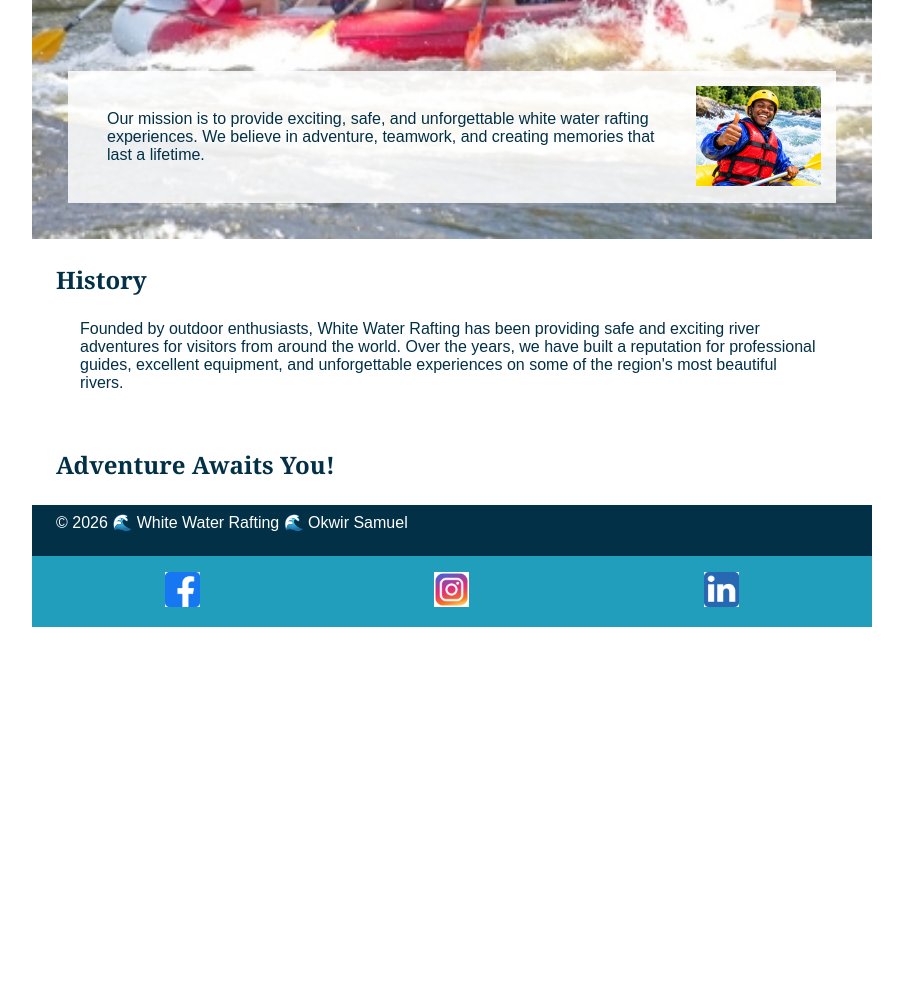
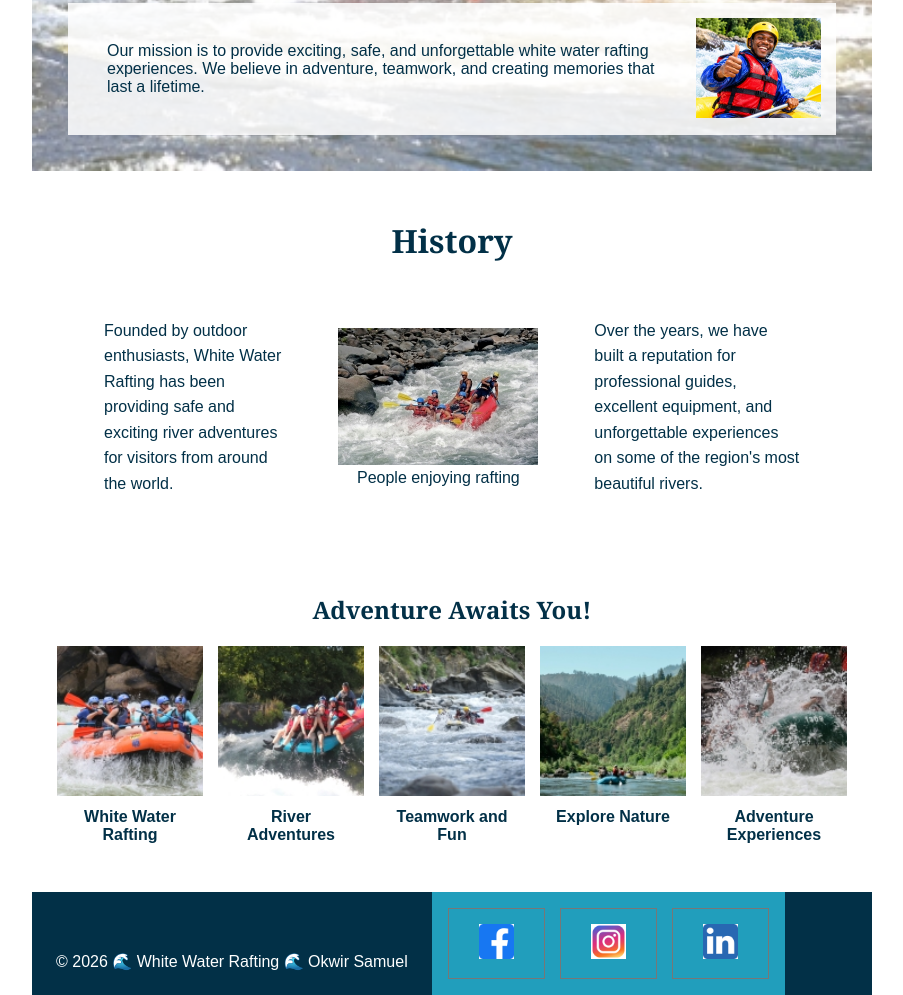
Before and after one commit to tsokwir/wdd130, a plain HTML site: page wwr/about.html in a window 1280 px wide. Shown: the part 526-1521 px from the top of the page, without its empty margins (188-1091 px from the left). Before the commit the page ends 1153 px from the top, so only its background shows below. Drawn offline with Linux system fonts and the light colour scheme.

Commit message:
# Modified: about.html # Modified: rafting.css

```diff
--- a/wwr/about.html
+++ b/wwr/about.html
@@ -11,7 +11,7 @@
 </head>
 
 <body>
-    <header>
+    <header class="grid">
         <img src="images/logo.png" alt="White Water Rafting logo">
         <nav>
             <ul>
@@ -40,14 +40,47 @@
             </article>
         </div>
 
-        <section>
+        <section class="history">
             <h2>History</h2>
-            <p>Founded by outdoor enthusiasts, White Water Rafting has been providing safe and exciting river adventures for visitors from around the world. Over the years, we have built a reputation for professional guides, excellent equipment, and unforgettable experiences on some of the region's most beautiful rivers.
-            </p>
+            <div class="history-content">
+                <p>Founded by outdoor enthusiasts, White Water Rafting has been providing safe and exciting river adventures for visitors from around the world.</p>
+                <figure>
+                    <img src="images/rafting.jpg" alt="People enjoying rafting">
+                    <figcaption>People enjoying rafting</figcaption>
+                </figure>
+                <p>Over the years, we have built a reputation for professional guides, excellent equipment, and unforgettable experiences on some of the region's most beautiful rivers.</p>
+            </div>
         </section>
 
-        <section>
+        <section class="adventure">
             <h2>Adventure Awaits You!</h2>
+            <div class="adventure-gallery">
+                <figure>
+                    <img src="images/rafting1.jpg" alt="People rafting through river rapids">
+                    <figcaption>White Water Rafting</figcaption>
+                </figure>
+
+                <figure>
+                    <img src="images/rafting2.jpg" alt="Rafters enjoying a river adventure">
+                    <figcaption>River Adventures</figcaption>
+                </figure>
+
+                <figure>
+                    <img src="images/rafting3.jpg" alt="People paddling together in a raft">
+                    <figcaption>Teamwork and Fun</figcaption>
+                </figure>
+
+                <figure>
+                    <img src="images/rafting4.jpg" alt="Beautiful river surrounded by nature">
+                    <figcaption>Explore Nature</figcaption>
+                </figure>
+
+                <figure>
+                    <img src="images/rafting5.jpg" alt="Rafting team navigating the rapids">
+                    <figcaption>Adventure Experiences</figcaption>
+                </figure>
+
+            </div>
         </section>
 
     </main>
--- a/wwr/styles/rafting.css
+++ b/wwr/styles/rafting.css
@@ -62,6 +62,8 @@ h1 {
 h2 {
     font-family: var(--heading-font);
     color: var(--primary-color);
+    text-align: center;
+
 }
 
 .hero article {
@@ -93,6 +95,29 @@ nav a {
     font-weight: bold;
 }
 
+nav ul {
+    display: flex;
+    flex-direction: row;
+    list-style: none;
+    justify-content: center;
+    align-items: center;
+    gap: 0;
+    padding: 0;
+}
+
+nav li {
+    margin: 0;
+}
+
+nav a {
+    display: block;
+    text-decoration: none;
+    color: black;
+    border: 1px solid #777;
+    padding: 15px 30px;
+    text-align: center;
+}
+
 p,
 section,
 article {
@@ -102,8 +127,31 @@ article {
 
 /* Header */
 header {
+    display: grid;
+    grid-template-columns: 120px 1fr 1fr;
+    align-items: center;
     background-color: var(--primary-color);
     color: var(--accent2-color);
+    padding: 20px;
+}
+
+.logo {
+    width: 120px;
+    justify-self: center;
+}
+
+header nav {
+    display: flex;
+    flex-direction: row;
+    justify-content: center;
+    align-items: center;
+}
+
+header nav a {
+    text-decoration: none;
+    color: var(--accent2-color);
+    border: 1px solid #777;
+    padding: 12px 30px;
 }
 
 header img {
@@ -112,8 +160,12 @@ header img {
 }
 
 /* Social Media Links */
-.socialmedia a {
+.socialmedia {
     text-decoration: none;
+    display: flex;
+    align-items: right;
+    justify-content: flex-end;
+    gap: 15px;
 }
 
 .socialmedia a img {
@@ -123,6 +175,87 @@ header img {
 
 /* Footer */
 footer {
+    display: flex;
     background-color: var(--primary-color);
     color: var(--accent2-color);
+    align-items: flex-end;
 }
+
+.history {
+    padding: 2rem;
+}
+
+.history h2 {
+    text-align: center;
+    margin-bottom: 2rem;
+    font-size: 2rem;
+}
+
+.history-content {
+    display: flex;
+    justify-content: space-between;
+    align-items: center;
+    gap: 2rem;
+}
+
+.history-left,
+.history-right {
+    flex: 1;
+}
+
+.history-image {
+    flex: 0 0 300px;
+    text-align: center;
+}
+
+.history-image img {
+    width: 300px;
+    height: 200px;
+    object-fit: cover;
+    border-radius: 15px;
+    display: block;
+}
+
+.history-content figure {
+    margin: 0;
+    text-align: center;
+}
+
+.history-content p {
+    line-height: 1.6;
+}
+
+/* Adventure Section */
+.adventure {
+    padding: 20px;
+    margin: 20px 5px;
+}
+
+.adventure h2 {
+    text-align: center;
+    font-family: var(--heading-font);
+    margin-bottom: 20px;
+}
+
+.adventure-gallery {
+    display: grid;
+    grid-template-columns: repeat(5, 1fr);
+    gap: 15px;
+}
+
+.adventure-gallery figure {
+    margin: 0;
+    text-align: center;
+}
+
+.adventure-gallery img {
+    width: 100%;
+    height: 150px;
+    object-fit: cover;
+}
+
+.adventure-gallery figcaption {
+    font-weight: bold;
+    padding: 8px;
+    color: var(--primary-color);
+}
```
Also changed, not shown: wwr/images/rafting.jpg (added), wwr/images/rafting1.jpg (added), wwr/images/rafting2.jpg (added), wwr/images/rafting3.jpg (added), wwr/images/rafting4.jpg (added), wwr/images/rafting5.jpg (added).
